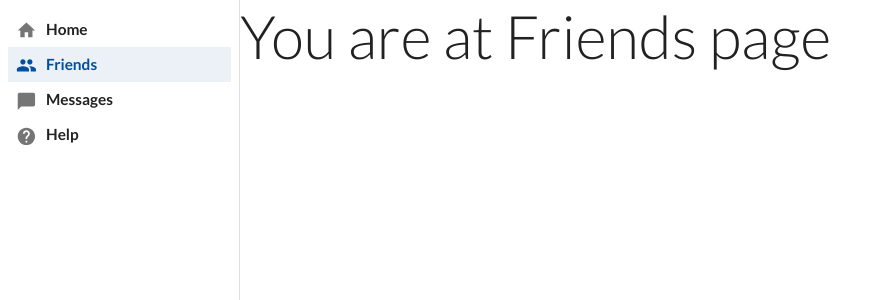
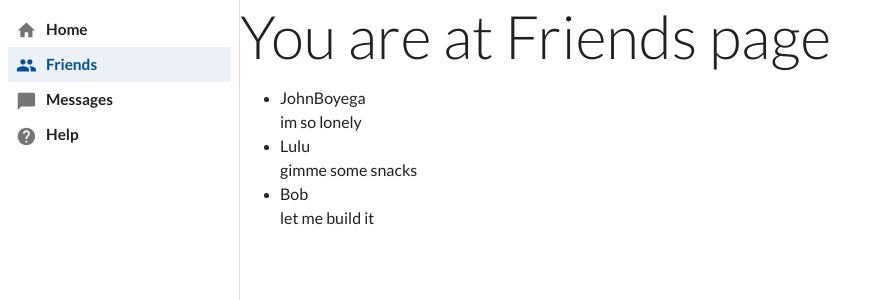
Before and after one commit to tphume/converse-fe, a React (Create React App) app: page /friends in a window 1280 px wide. Both pictures are taken after typing "Sample", "Sample123" into the empty fields and a click on the button "LOGIN". Shown: the top 300 px of the page, without its empty margins (0-884 px from the left). Built offline with nearby package versions, Linux system fonts and the light colour scheme.

Commit message:
Switched from map type to array for list of friends

```diff
--- a/src/features/friends/friends.ts
+++ b/src/features/friends/friends.ts
@@ -3,36 +3,37 @@ import { createSlice, createAsyncThunk } from "@reduxjs/toolkit";
 // Error types
 type error = "none" | "network error";
 
+// API calls
+export function fetchFriendsAPI(token: string): Promise<Array<friend>> {
+  let temp = new Array<friend>();
+  temp.push({ id: "1", username: "JohnBoyega", status: "im so lonely" });
+  temp.push({ id: "2", username: "Lulu", status: "gimme some snacks" });
+  temp.push({ id: "3", username: "Bob", status: "let me build it" });
+
+  return new Promise<Array<friend>>((resolve) => {
+    setTimeout(resolve.bind(null, temp), 1000);
+  });
+}
+
 // State definition
 export interface friend {
+  id: string;
   username: string;
   status: string;
 }
 
 interface state {
-  friends: Map<string, friend>;
+  friends: Array<friend>;
   loading: boolean;
   error: error;
 }
 
 function newState(): state {
   return {
-    friends: new Map(),
+    friends: new Array<friend>(),
     loading: false,
     error: "none",
   };
-}
-
-// API calls
-export function fetchFriendsAPI(token: string): Promise<Map<string, friend>> {
-  let temp = new Map<string, friend>();
-  temp.set("1", { username: "JohnBoyega", status: "im so lonely" });
-  temp.set("2", { username: "Lulu", status: "gimme some snacks" });
-  temp.set("3", { username: "Bob", status: "let me build it" });
-
-  return new Promise<Map<string, friend>>((resolve) => {
-    setTimeout(resolve.bind(null, temp), 1000);
-  });
 }
 
 // Create thunk
@@ -59,6 +60,7 @@ export const friendsSlice = createSlice({
         state.loading = true;
       })
       .addCase(fetchFriends.fulfilled, (state, action) => {
+        state.friends = action.payload;
         state.loading = false;
       })
       .addCase(fetchFriends.rejected, (state) => {
--- a/src/pages/Friends.tsx
+++ b/src/pages/Friends.tsx
@@ -1,11 +1,34 @@
 import React from "react";
+import { useSelector } from "react-redux";
+import { RootState } from "../rootReducer";
 
 import Typography from "@material-ui/core/Typography";
 
 export default function Friends(): JSX.Element {
+  const { friends } = useSelector((state: RootState) => state.friends);
+
+  if (friends.length === 0) {
+    return (
+      <section>
+        <Typography variant="h2">You are at Friends page</Typography>
+        <Typography variant="h4">But you have no friends</Typography>
+      </section>
+    );
+  }
+
   return (
     <section>
       <Typography variant="h2">You are at Friends page</Typography>
+      <ul>
+        {friends.map((friend) => {
+          return (
+            <li key={friend.id}>
+              <Typography>{friend.username}</Typography>
+              <Typography>{friend.status}</Typography>
+            </li>
+          );
+        })}
+      </ul>
     </section>
   );
 }
```
